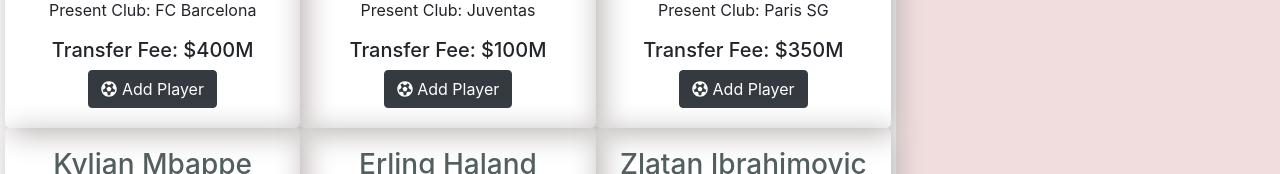
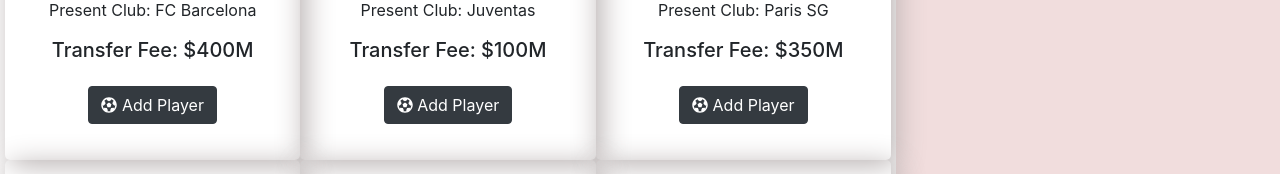
Before and after one commit to samssjubair/dream-team, a React (Create React App) app: page / in a window 1280 px wide. Shown: the part 695-869 px from the top of the page. Built offline with nearby package versions, Linux system fonts and the light colour scheme.

Commit message:
multiple adding case handled

```diff
--- a/src/Components/Player/Player.css
+++ b/src/Components/Player/Player.css
@@ -1,6 +1,5 @@
 .player{
     padding: 20px 0;
-
     box-shadow: 5px 5px 30px rgb(182, 175, 175);
     border-radius: 20px;
     border-radius: 5px;
--- a/src/Components/Player/Player.js
+++ b/src/Components/Player/Player.js
@@ -9,14 +9,14 @@
     const {name,img,fee,club,nationality,position}=props.player;
     return (
 
-            <div className="col text-center player">
+            <div className="col text-center  player">
                 <h3>{name}</h3>
                 <img className="player-img" src={img} alt=""/>
                 <p>Position: {position}</p>
                 <p>Nationality: {nationality}</p>
                 <p>Present Club: {club}</p>
                 <h5>Transfer Fee: ${fee}M</h5>
-                <button className="btn btn-dark" onClick={()=>props.addPlayerClick(props.player)}><FontAwesomeIcon icon={faFutbol}  /> Add Player</button>
+                <button className="btn btn-dark m-3" onClick={()=>props.addPlayerClick(props.player)}><FontAwesomeIcon icon={faFutbol}  /> Add Player</button>
             </div>
 
     );
--- a/src/Components/PlayerMarket/PlayerMarket.css
+++ b/src/Components/PlayerMarket/PlayerMarket.css
@@ -7,10 +7,11 @@
     width: 70%;
 }
 .added-player{
+
     width: 30%;
     background: #f1dddd;
 
-    padding: 5px;
+    padding: 15px 10px;
     text-align: center;
     border-radius: 3px;
 
--- a/src/Components/PlayerMarket/PlayerMarket.js
+++ b/src/Components/PlayerMarket/PlayerMarket.js
@@ -9,8 +9,14 @@
     const [players,setplayers]= useState([]);
     const [addedPlayers,setAddedPlayers]= useState([]);
     const addPlayerClick=(player)=>{
-        const updatedPlayer=[...addedPlayers,player];
-        setAddedPlayers(updatedPlayer);
+        const isAdded=addedPlayers.find(pl=>pl.id==player.id);
+        if(isAdded){
+            alert("A player can not be added twice");
+        }
+        else{
+            const updatedPlayer=[...addedPlayers,player];
+            setAddedPlayers(updatedPlayer);
+        }
     }
 
     useEffect(()=>{
```
